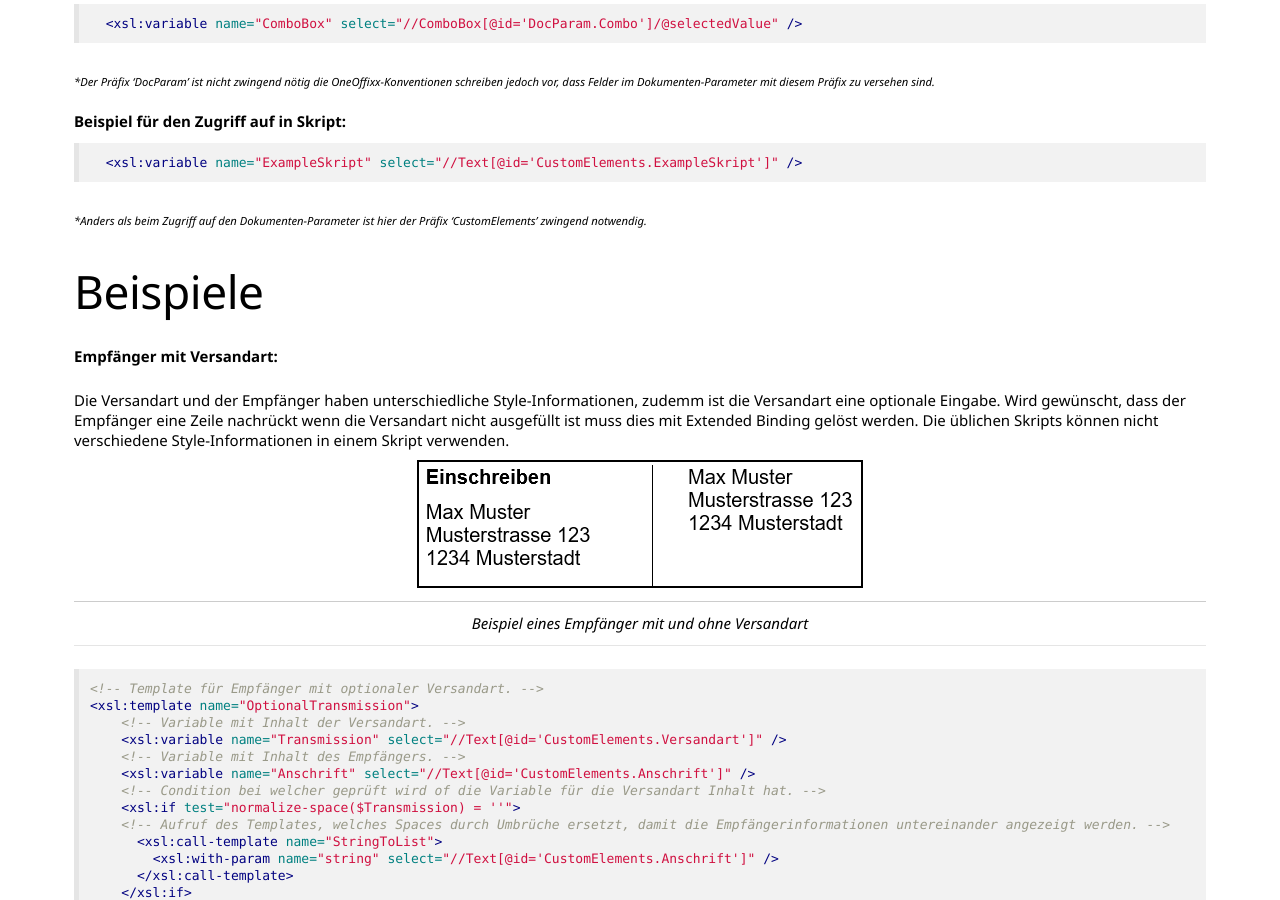
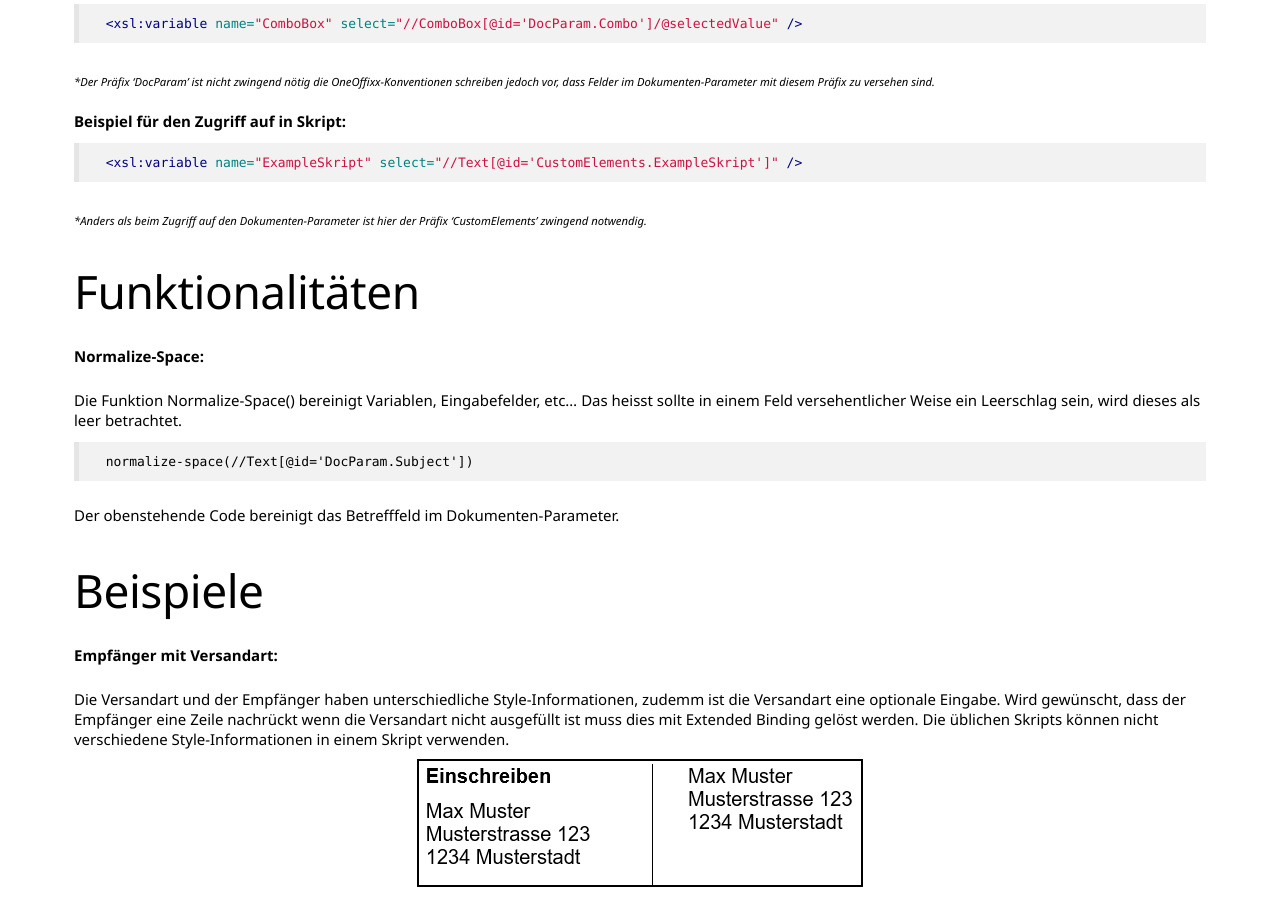
Before and after one commit to primesoft-group/oneoffixx-docs, a Jekyll site: the page built from _pages/docfunc/de/df-extendedbinding.md, in a window 1280 px wide and 900 px high, scrolled down 3645 px. Built offline with Jekyll 4.4.1, drawn with Linux system fonts in a browser that asks for light colours; nearby versions of some CDN libraries; some web fonts are replaced.

Commit message:
updated content

````diff
--- a/_pages/docfunc/de/df-extendedbinding.md
+++ b/_pages/docfunc/de/df-extendedbinding.md
@@ -112,6 +112,16 @@ __Beispiel für den Zugriff auf in Skript:__
   <xsl:variable name="ExampleSkript" select="//Text[@id='CustomElements.ExampleSkript']" />
 ```
 <sub>**Anders als beim Zugriff auf den Dokumenten-Parameter ist hier der Präfix 'CustomElements' zwingend notwendig.*</sub>
+
+## Funktionalitäten
+
+__Normalize-Space:__
+
+Die Funktion Normalize-Space() bereinigt Variablen, Eingabefelder, etc... Das heisst sollte in einem Feld versehentlicher Weise ein Leerschlag sein, wird dieses als leer betrachtet.
+```xml
+  normalize-space(//Text[@id='DocParam.Subject'])
+```
+Der obenstehende Code bereinigt das Betrefffeld im Dokumenten-Parameter.
 
 
 ## Beispiele
````
